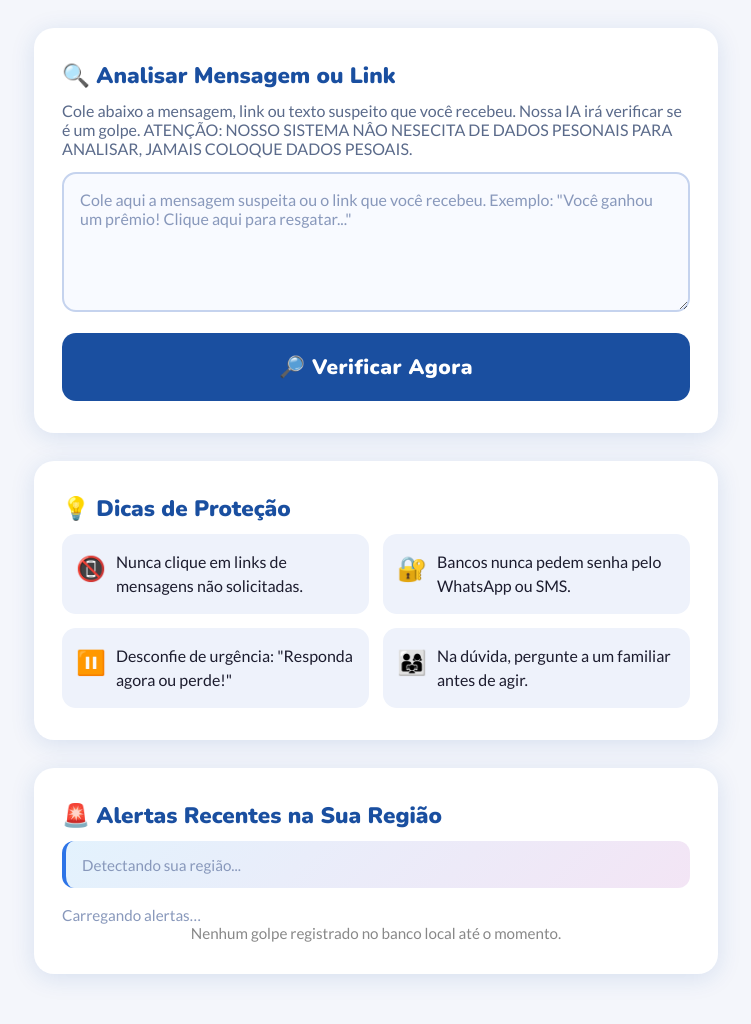
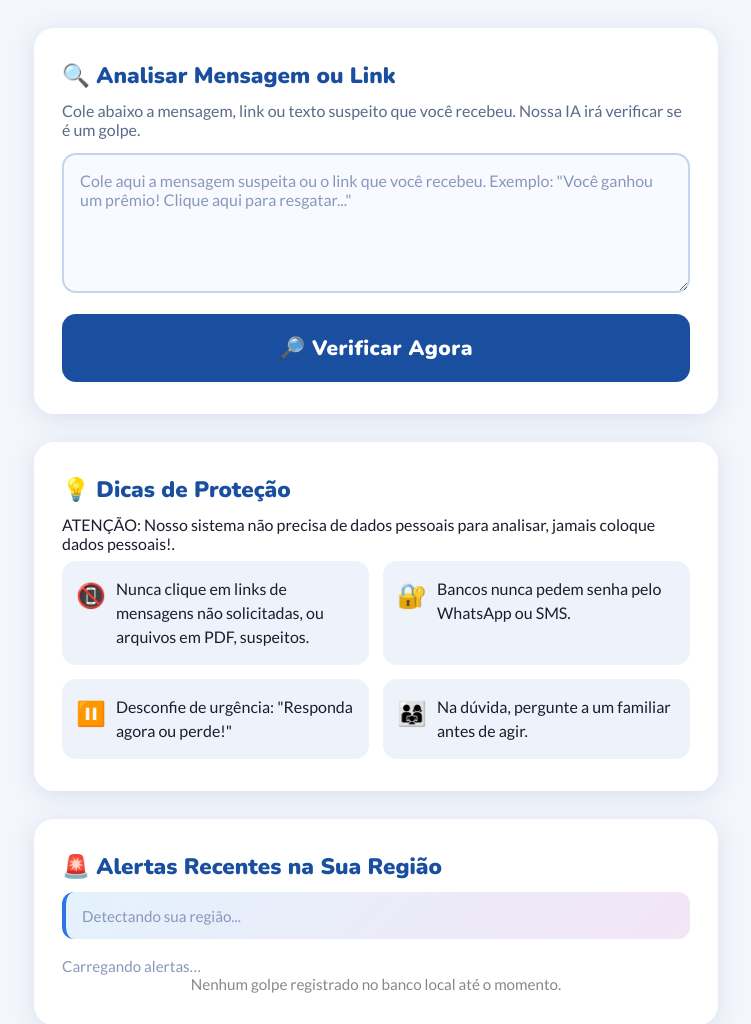
Before and after one commit to falcaozitos3-rgb/Escudo_Digital, a Flask app: page / in a window 1280 px wide. Shown: the part 168-1192 px from the top of the page, without its empty margins (264-1015 px from the left). Run offline with Flask 3, Linux system fonts and the light colour scheme.

Commit message:
feat: correção de ortografia.

```diff
--- a/templates/index.html
+++ b/templates/index.html
@@ -26,8 +26,7 @@
         <form method="POST" action="/" id="form-fraude">
             <h2>🔍 Analisar Mensagem ou Link</h2>
             <p style="color:#5a6a8a; margin-bottom:14px; font-size:1rem;">
-                Cole abaixo a mensagem, link ou texto suspeito que você recebeu. Nossa IA irá verificar se é um golpe.
-                ATENÇÃO: NOSSO SISTEMA NÂO NESECITA DE DADOS PESONAIS PARA ANALISAR, JAMAIS COLOQUE DADOS PESOAIS.       </p>
+                Cole abaixo a mensagem, link ou texto suspeito que você recebeu. Nossa IA irá verificar se é um golpe.</p>
             <textarea
                 name="mensagem"
                 id="mensagem-input"
@@ -72,8 +71,9 @@
     <!-- DICAS -->
     <div class="card">
         <h2>💡 Dicas de Proteção</h2>
+        <p>ATENÇÃO: Nosso sistema não precisa de dados pessoais para analisar, jamais coloque dados pessoais!.</p>
         <div class="dicas-grid">
-            <div class="dica"><span class="dica-icone">📵</span><span>Nunca clique em links de mensagens não solicitadas.</span></div>
+            <div class="dica"><span class="dica-icone">📵</span><span>Nunca clique em links de mensagens não solicitadas, ou arquivos em PDF, suspeitos.</span></div>
             <div class="dica"><span class="dica-icone">🔐</span><span>Bancos nunca pedem senha pelo WhatsApp ou SMS.</span></div>
             <div class="dica"><span class="dica-icone">⏸️</span><span>Desconfie de urgência: "Responda agora ou perde!"</span></div>
             <div class="dica"><span class="dica-icone">👨‍👩‍👧</span><span>Na dúvida, pergunte a um familiar antes de agir.</span></div>
```
